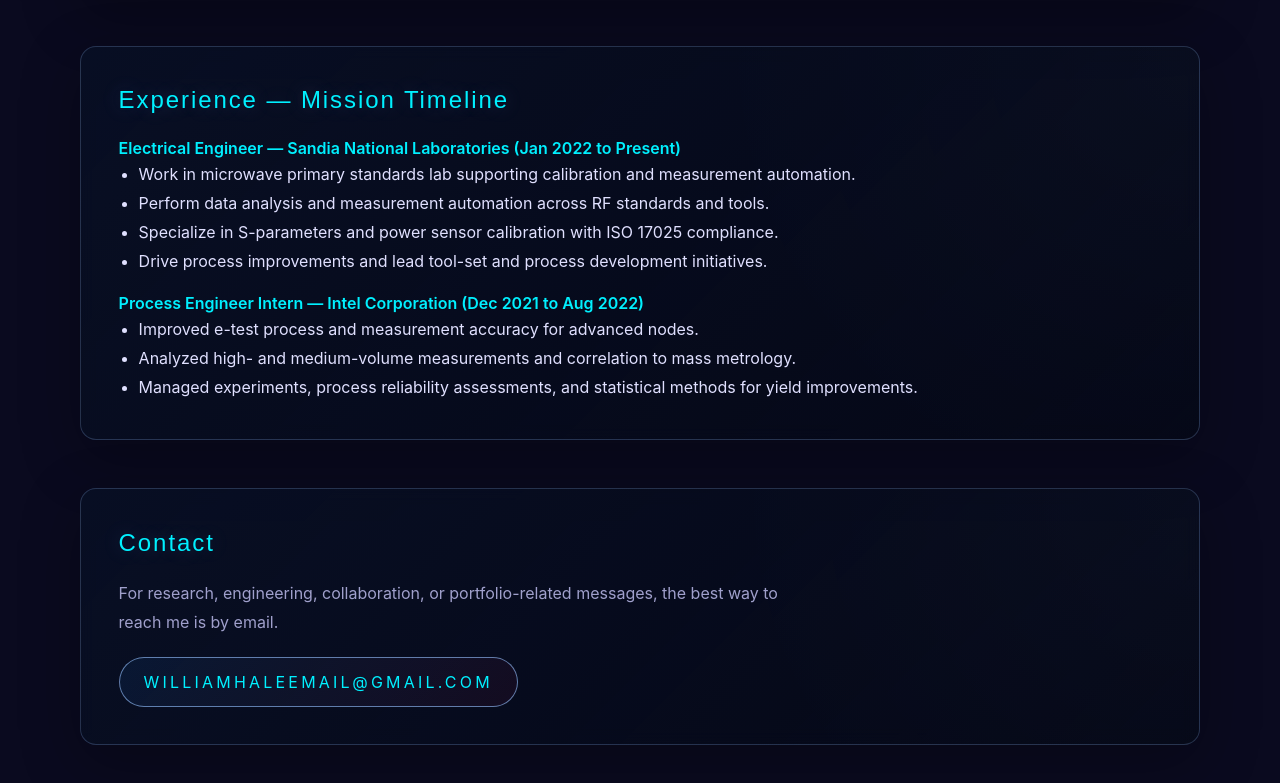
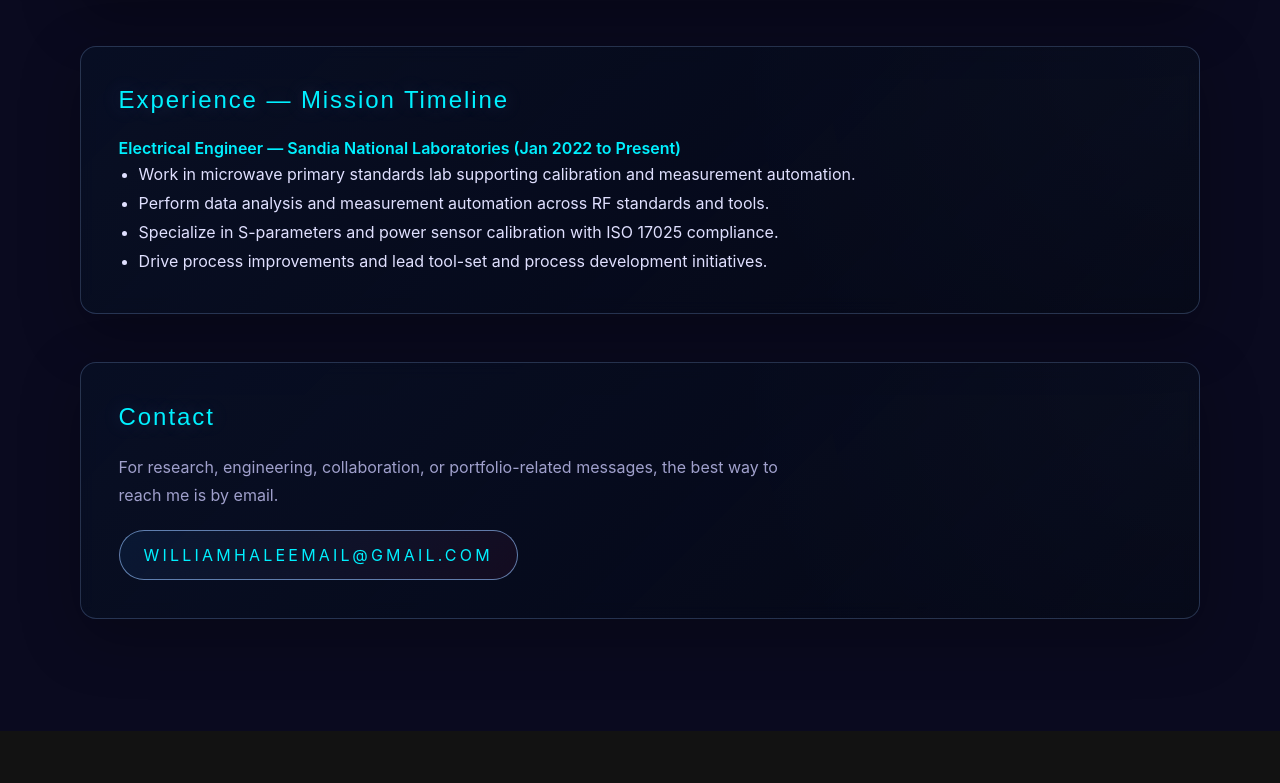
Before and after one commit to cipherwhale/cipherwhale.github.io, a React (Vite) app: page / in a window 1280 px wide. Shown: the part 2413-3196 px from the top of the page. After the commit the page ends 3144 px from the top, so only its background shows below. Built offline with nearby package versions, Linux system fonts and the light colour scheme.

Commit message:
Remove Intel internship from experience

```diff
--- a/src/sections/ExperienceSection.tsx
+++ b/src/sections/ExperienceSection.tsx
@@ -6,14 +6,6 @@
       "Perform data analysis and measurement automation across RF standards and tools.",
       "Specialize in S-parameters and power sensor calibration with ISO 17025 compliance.",
       "Drive process improvements and lead tool-set and process development initiatives.",
-    ],
-  },
-  {
-    title: "Process Engineer Intern — Intel Corporation (Dec 2021 to Aug 2022)",
-    bullets: [
-      "Improved e-test process and measurement accuracy for advanced nodes.",
-      "Analyzed high- and medium-volume measurements and correlation to mass metrology.",
-      "Managed experiments, process reliability assessments, and statistical methods for yield improvements.",
     ],
   },
 ];
```
